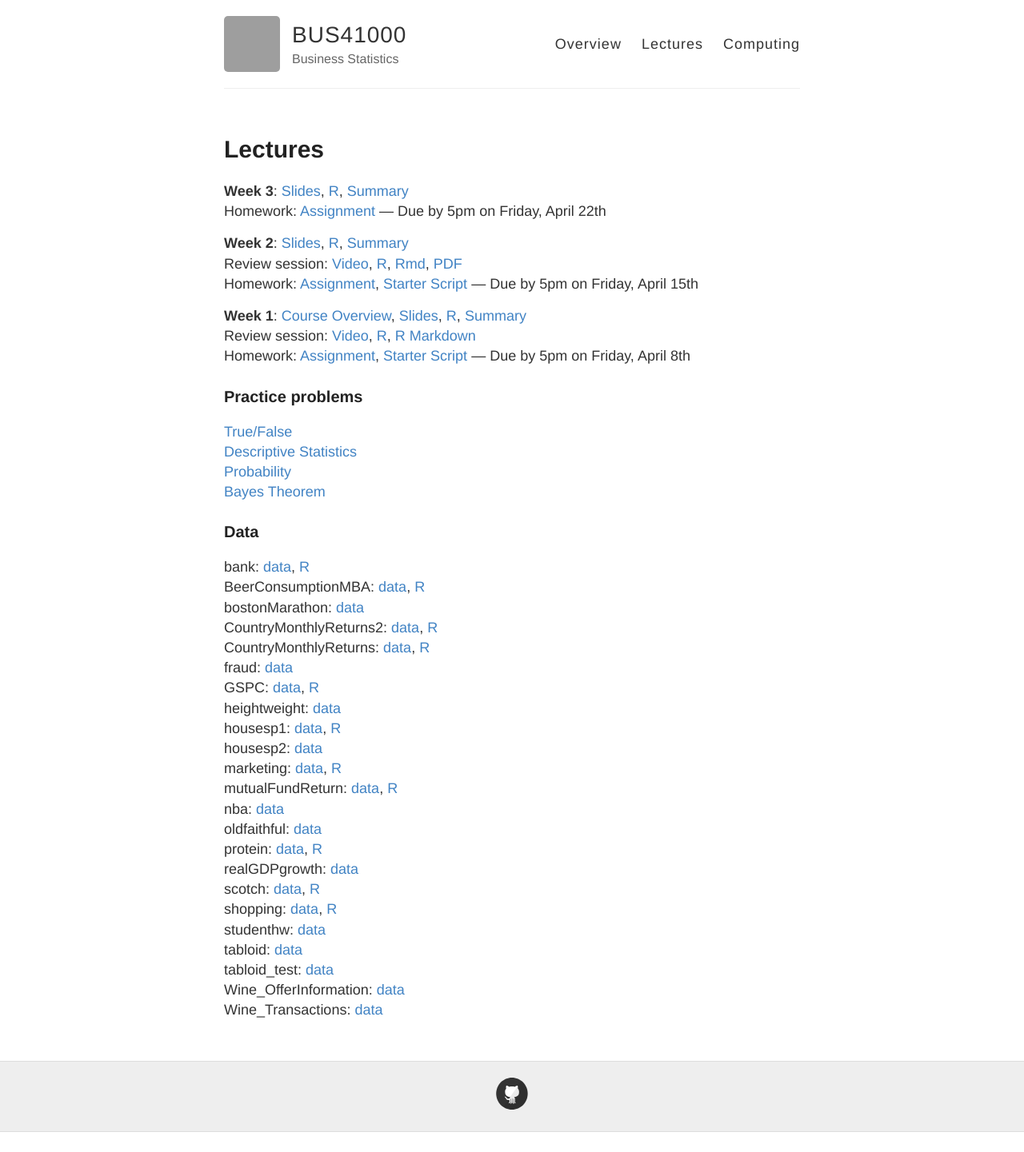
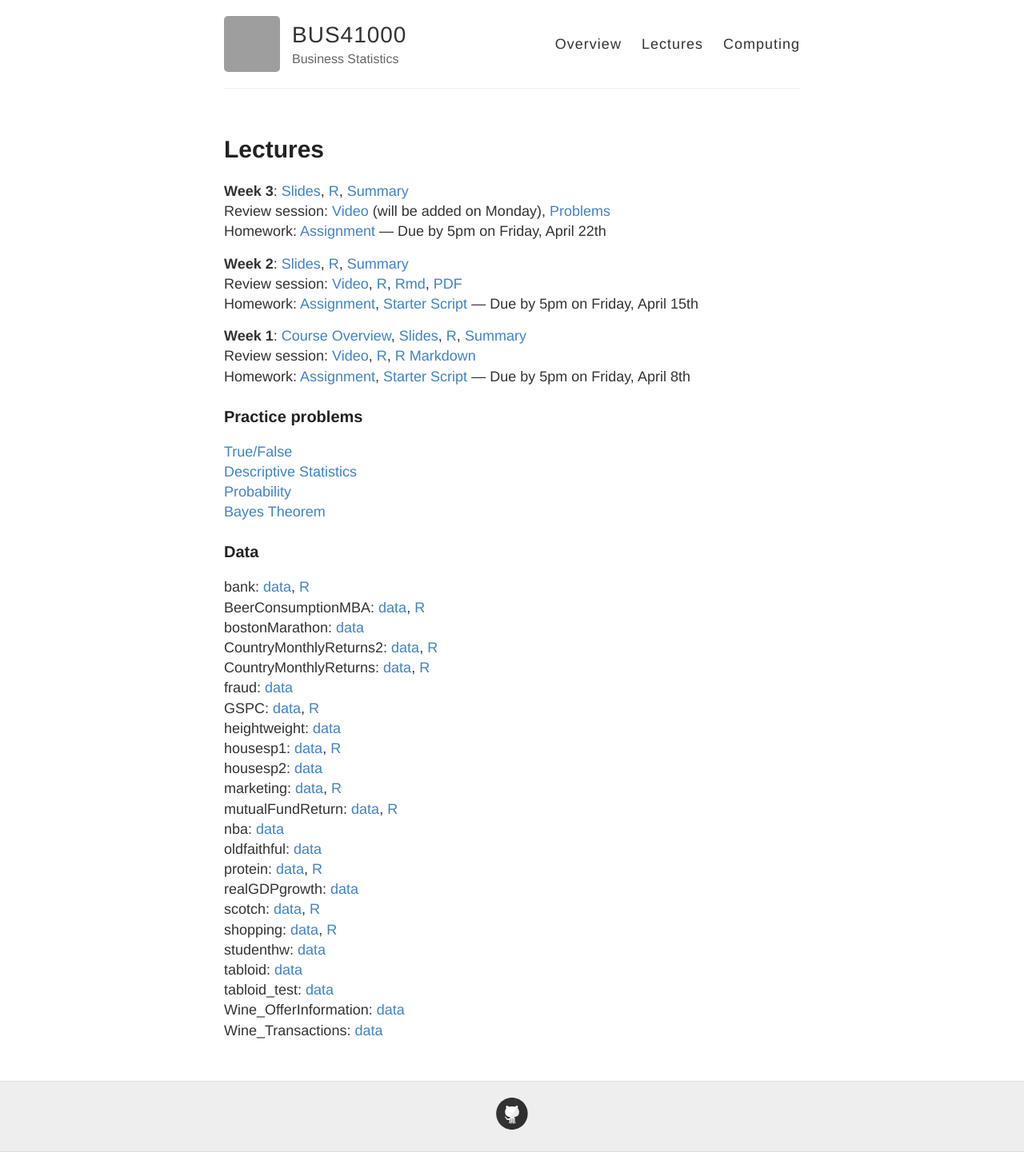
Before and after one commit to mlakolar/BUS41000, a Jekyll site: the page built from lectures.md, in a window 1280 px wide. Shown: the whole page at 80% size. Built offline with Jekyll 4.4.1, drawn with Linux system fonts in a browser that asks for light colours; before the commit the page ends 1416 px from its top, so only the background shows below that; grey boxes are pictures that could not be loaded.

Commit message:
Update lectures.md

```diff
--- a/lectures.md
+++ b/lectures.md
@@ -8,6 +8,9 @@ permalink: /lectures/
 [Slides](https://github.com/mlakolar/BUS41000/raw/master/slides/03_lecture.pdf),
 [R](https://github.com/mlakolar/BUS41000/raw/master/slides/03_code.R),
 [Summary](https://github.com/mlakolar/BUS41000/raw/master/slides/03_summary.pdf)
+Review session:
+[Video]() (will be added on Monday),
+[Problems](https://github.com/mlakolar/BUS41000/raw/master/recitations/03_recitation.pdf)
 Homework:
 [Assignment](https://piazza.com/class_profile/get_resource/ihbf4oo8gc36od/in0v9roflv028d) ---
 Due by 5pm on Friday, April 22th
```
